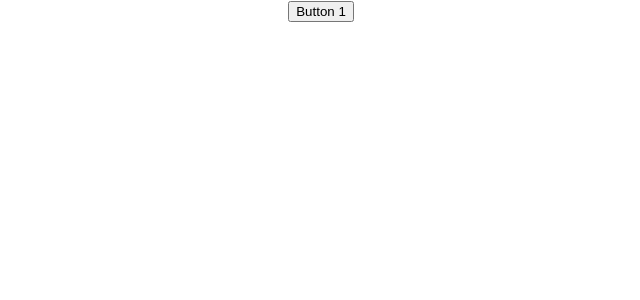
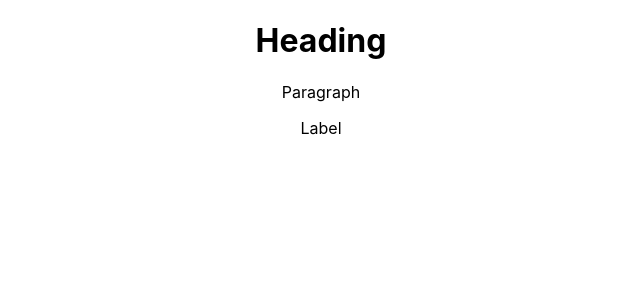
Before and after one commit to TrigoYodila/learn-react-typescript, a React (Create React App) app: page / in a window 1280 px wide. Shown: the top 300 px of the page, without its empty margins (319-959 px from the left). Built offline with nearby package versions, Linux system fonts and the light colour scheme.

Commit message:
polymorphism Component

```diff
--- a/src/App.tsx
+++ b/src/App.tsx
@@ -14,6 +14,7 @@
 import { Oscar } from './components/Oscar';
 import { Person } from './components/Person';
 import { PersonList } from './components/PersonList';
+import Text from './components/polymorphic/Text';
 import { RandomNumber } from './components/restriction/RandomNumber';
 import { User } from './components/state/User';
 import { Status } from './components/Status';
@@ -92,8 +93,11 @@
       {/* <Toast position='left-bottom'/>
       <Toast position='center'/> */}
 
-      <CustomButton variant="primary" onClick={() => console.log("clicked")}>Button 1</CustomButton>
+      {/* <CustomButton variant="primary" onClick={() => console.log("clicked")}>Button 1</CustomButton> */}
 
+      <Text as='h1' size="lg">Heading</Text>
+      <Text as='p' size="md">Paragraph</Text>
+      <Text as = 'label' htmlFor="someId" size="sm" color='secondary'>Label</Text>
     </div>
   );
 }
--- /dev/null
+++ b/src/components/polymorphic/Text.tsx
@@ -0,0 +1,19 @@
+import React from 'react'
+
+type TextOwnProps<E extends React.ElementType> = {
+  size?: "sm" | "md" | "lg";
+  color?: "primary" | "secondary";
+  children: React.ReactNode;
+  as?: E;
+};
+
+type TextProps<E extends React.ElementType> = TextOwnProps<E> & Omit<React.ComponentProps<E>, keyof TextOwnProps<E>>
+
+const Text = <E extends React.ElementType>({size,color,children,as}:TextProps<E>) => {
+    const Component = as || 'div'
+  return (
+    <Component className={`class-with-${size}-${color}`}>{children}</Component>
+  )
+}
+
+export default Text
```
